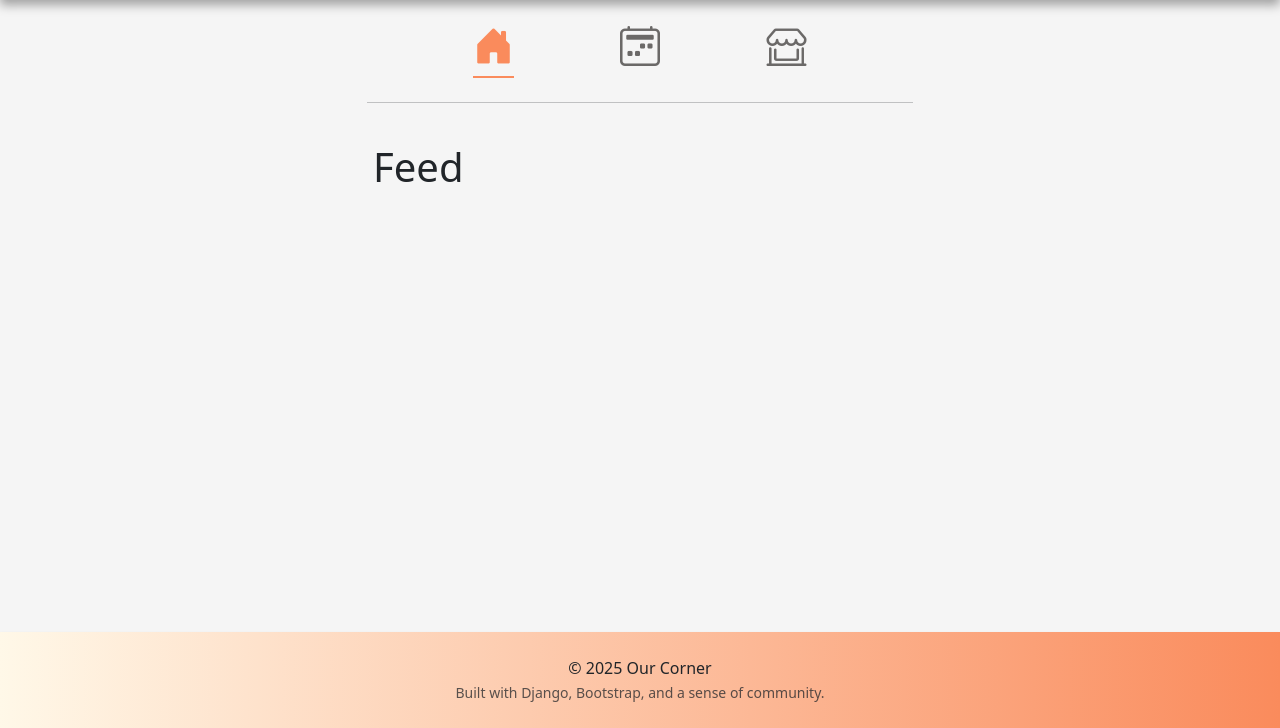
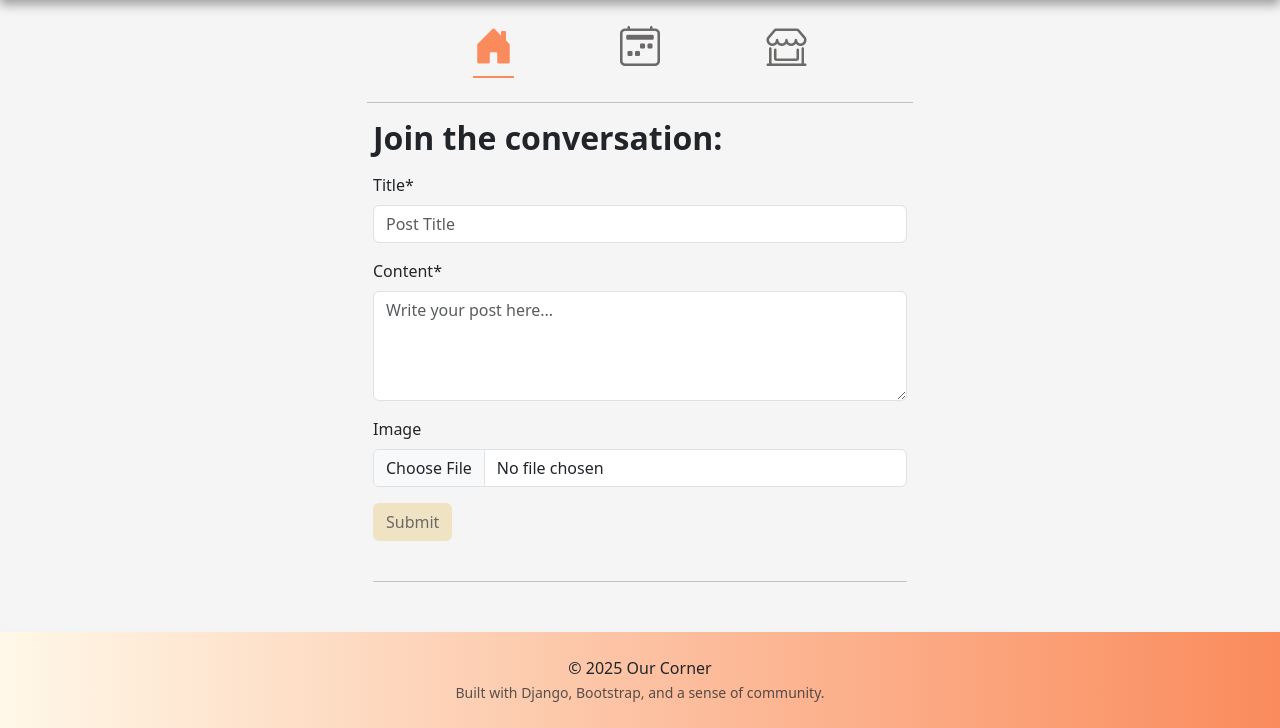
Before and after one commit to arun-dhanjal/hackathon_social_platform, a Django app: page / in a window 1280 px wide. Shown: the part 72-800 px from the top of the page. Run offline with Django 4.2, Linux system fonts and the light colour scheme; data that the repository does not hold is empty; some libraries are stand-ins or nearby versions.

Commit message:
Add create functionality for feed posts

```diff
--- /dev/null
+++ b/feed/forms.py
@@ -0,0 +1,13 @@
+from django import forms
+from .models import Post
+
+
+class PostForm(forms.ModelForm):
+    class Meta:
+        model = Post
+        fields = ("title", "content", "image")
+        widgets = {
+            "title": forms.TextInput(attrs={"class": "form-control", "placeholder": "Post Title"}),
+            "content": forms.Textarea(attrs={"class": "form-control", "placeholder": "Write your post here...", "rows": 4}),
+            "image": forms.ClearableFileInput(attrs={"class": "form-control-file"}),
+        }
--- a/feed/templates/feed/feed.html
+++ b/feed/templates/feed/feed.html
@@ -1,10 +1,22 @@
 {% extends "base.html" %}
+{% load crispy_forms_tags %}
 
 {% block content %}
 <div class="container">
     <div class="row justify-content-center">
         <div class="col-sm-10 col-md-8 col-lg-6">
-            <h1 class="my-4">Feed</h1>
+            <!-- Create post -->
+             <div class="mb-4">
+                <h2 class= "mb-3 fw-bold">Join the conversation:</h2>
+                <form method="POST" enctype="multipart/form-data">
+                    {% csrf_token %}
+                    {{ form|crispy }}
+                    <button type="submit" class="btn mb-3" aria-label="Submit new post">Submit</button>
+                </form>
+            </div>
+
+            <hr>
+
             <!-- Posts -->
             {% for post in posts %}
             <div class="card mb-4">
--- a/feed/views.py
+++ b/feed/views.py
@@ -1,6 +1,8 @@
 from django.shortcuts import render, get_object_or_404, reverse
 from django.views import generic
+from django.contrib import messages
 from .models import Post, Comment
+from .forms import PostForm
 
 
 # Create your views here.
@@ -8,8 +10,24 @@ class Feed(generic.ListView):
     template_name = "feed/feed.html"
     context_object_name = "posts"
     paginate_by = 6
+    queryset = Post.objects.filter(accepted=True).order_by("-created_on")
 
-    queryset = Post.objects.all().filter(accepted=True).order_by("-created_on")
+    def get_context_data(self, **kwargs):
+        context = super().get_context_data(**kwargs)
+        context["form"] = PostForm()
+        return context
+
+    def post(self, request, *args, **kwargs):
+        post_form = PostForm(data=request.POST)
+        if post_form.is_valid():
+            post = post_form.save(commit=False)
+            post.author = request.user
+            post.save()
+            messages.add_message(
+                request, messages.SUCCESS,
+                'Post submitted and awaiting approval'
+            )
+        return self.get(request, *args, **kwargs)
 
 
 def post_detail(request, id):
```
